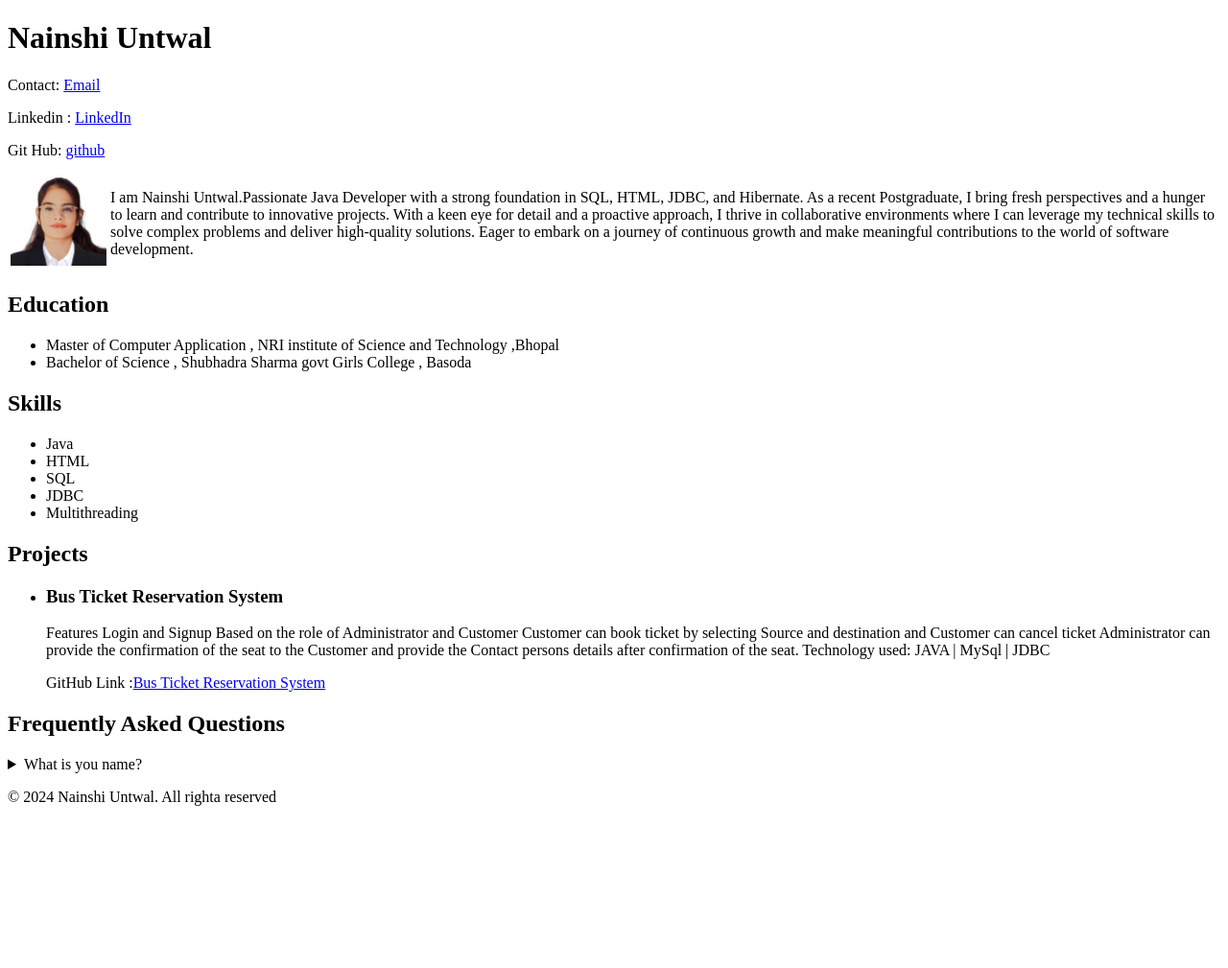
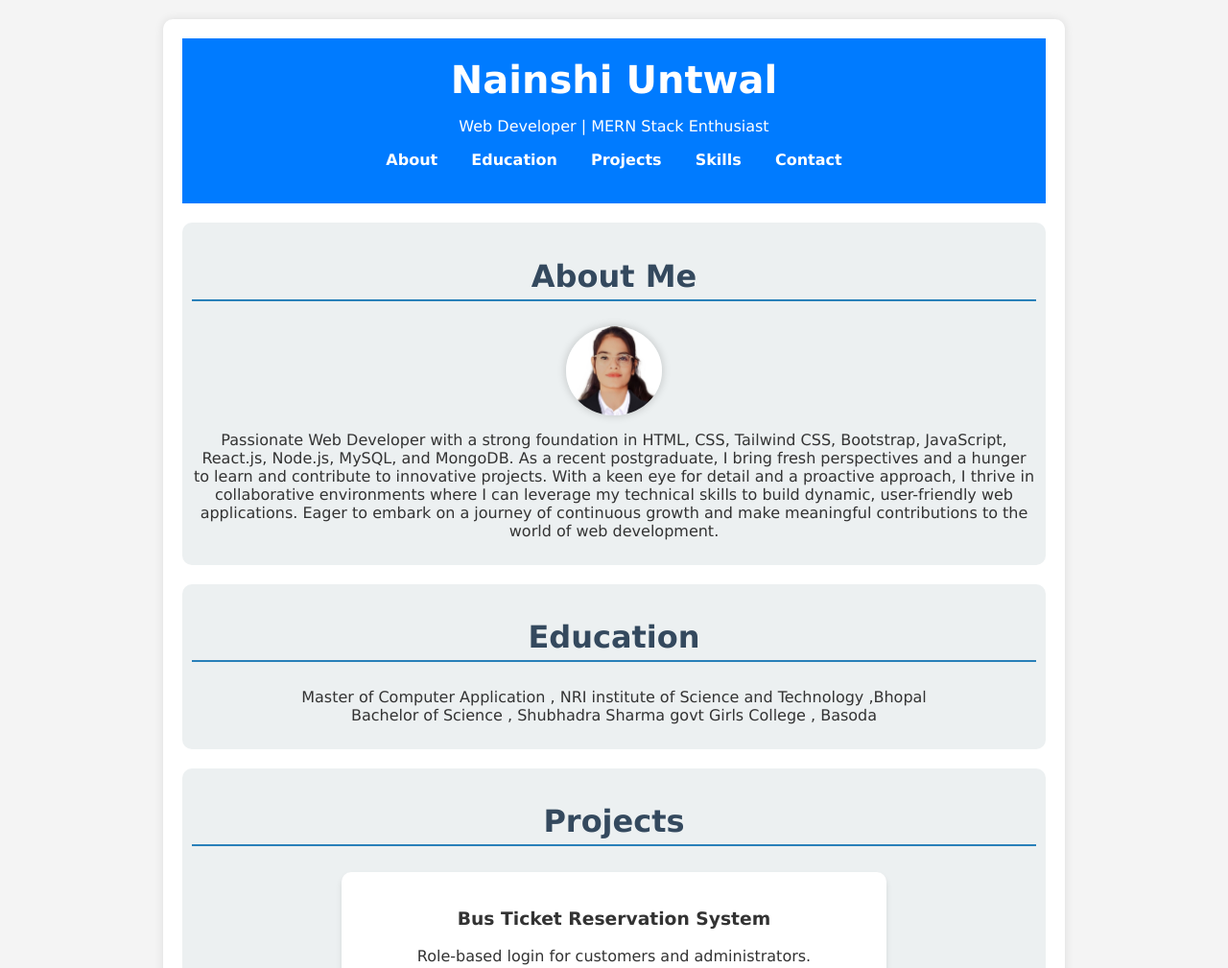
Before and after one commit to Nainshi1998/Portfolio, a plain HTML site: page index.html in a window 1280 px wide. Shown: the top 1009 px of the page at 96% size. Before the commit the page ends 856 px from the top, so only its background shows below. Drawn offline with Linux system fonts and the light colour scheme.

Commit message:
new commit

```diff
--- a/index.html
+++ b/index.html
@@ -5,54 +5,51 @@
     <meta charset="UTF-8">
     <meta name="viewport" content="width=device-width, initial-scale=1.0">
     <title>Portfolio</title>
+    <link rel="stylesheet" href="styles.css">
 </head>
 
 <body>
     <div>
-        <div>
+
+        <header>
             <h1>Nainshi Untwal</h1>
-            <p>Contact: <a href="https://mail.google.com" target="_blank" >Email</a></p>
-            <p>Linkedin : <a href="https://www.linkedin.com/in/nainshi-untwal-71ba43287" target="_blank" >LinkedIn</a></p>
-            <p>Git Hub: <a href="https://github.com/Nainshi1998" target="_blank" >github</a></p>
-        </div>
-        <table>
-            <tr>
-                <td>
-                    <img src="Nainshi Untwal .jpeg" alt="Nainshi Untwal" width="100px">
-                </td>
-                <td>
-                     I am Nainshi Untwal.Passionate Java Developer with a strong foundation in SQL, HTML, JDBC, and Hibernate. As a recent
-                    Postgraduate, I bring fresh perspectives and a hunger to learn and contribute to innovative
-                    projects. With a keen eye for detail and a proactive approach, I thrive in collaborative
-                    environments where I can leverage my technical skills to solve complex problems and deliver
-                    high-quality solutions. Eager to embark on a journey of continuous growth and make meaningful
-                    contributions to the world of software development.
-                </td>
-            </tr>
-        </table>
-        <section>
+            <p>Web Developer | MERN Stack Enthusiast</p>
+            <nav>
+                <ul>
+                    <li><a href="#about">About</a></li>
+                    <li><a href="#Education">Education</a></li>
+                    <li><a href="#projects">Projects</a></li>
+                    <li><a href="#skills">Skills</a></li>
+                    <li><a href="#contact">Contact</a></li>
+                </ul>
+            </nav>
+        </header>
+
+        <section id="about">
+            <h2>About Me</h2>
+            <img src="Nainshi Untwal .jpeg" alt="Nainshi Untwal" width="100px">
+
+            <p>Passionate Web Developer with a strong foundation in HTML, CSS, Tailwind CSS, Bootstrap, JavaScript,
+                React.js, Node.js, MySQL, and MongoDB. As a recent postgraduate, I bring fresh perspectives and a hunger
+                to learn and contribute to innovative projects. With a keen eye for detail and a proactive approach, I
+                thrive in collaborative environments where I can leverage my technical skills to build dynamic,
+                user-friendly web applications. Eager to embark on a journey of continuous growth and make meaningful
+                contributions to the world of web development.</p>
+        </section>
+        <section id="Education">
             <h2>Education</h2>
             <ul>
                 <li>Master of Computer Application , NRI institute of Science and Technology ,Bhopal</li>
                 <li>Bachelor of Science , Shubhadra Sharma govt Girls College , Basoda</li>
             </ul>
         </section>
-        <section>
-            <h2>Skills</h2>
-            <ul>
-                <li>Java</li>
-                <li>HTML</li>
-                <li>SQL</li>
-                <li>JDBC</li>
-                <li>Multithreading</li>
-            </ul>
-        </section>
-        <section>
+        <section id="projects">
             <h2>Projects</h2>
             <ul>
                 <li>
                     <h3>Bus Ticket Reservation System</h3>
-                    <p>Features
+                    <p>Role-based login for customers and administrators.</p>
+                    <p><p>Features
                         Login and Signup Based on the role of Administrator and
                         Customer
                         Customer can book ticket by selecting Source and destination
@@ -62,23 +59,31 @@
                         confirmation of the seat.
 
 
-                        Technology used: JAVA | MySql | JDBC</p>
-                        <p> GitHub Link :<a href="https://github.com/Nainshi1998/Bus-Ticket-Reservation-System" target="_blank" >Bus Ticket Reservation System</a></p>
-
-
+                        Technology used: JAVA | MySql | JDBC</p></p>
+                    <a href="https://github.com/Nainshi1998/Bus-Ticket-Reservation-System" target="_blank">View Project</a>
                 </li>
-
             </ul>
         </section>
-        <section>
-            <h2>Frequently Asked Questions</h2>
-            <details>
-                <summary>What is you name?</summary>
-                <p>My name is Naina.</p>
-            </details>
+
+        <section id="skills">
+            <h2>Skills</h2>
+            <ul>
+                <li>Java</li>
+                <li>HTML, CSS, JavaScript</li>
+                <li>React.js, Node.js</li>
+                <li>MySQL, MongoDB</li>
+            </ul>
         </section>
+
+        <section id="contact">
+            <h2>Contact</h2>
+            <p>Email: <a href="mailto:nainshi@example.com">nainshi@example.com</a></p>
+            <p>LinkedIn: <a href="https://www.linkedin.com/in/nainshi-untwal-71ba43287" target="_blank">LinkedIn Profile</a></p>
+            <p>GitHub: <a href="https://github.com/Nainshi1998" target="_blank">GitHub Profile</a></p>
+        </section>
+
         <footer>
-            <p> &#169 2024 Nainshi  Untwal. All righta reserved</p>
+            <p>&copy; 2024 Nainshi Untwal. All Rights Reserved.</p>
         </footer>
 
     </div>
--- /dev/null
+++ b/styles.css
@@ -0,0 +1,162 @@
+/* General Styles */
+body {
+    font-family:Verdana, Geneva, Tahoma, sans-serif;
+    margin: 0;
+    padding: 0;
+    background-color: #f4f4f4;
+    color: #333;
+}
+
+/* Container */
+div {
+    max-width: 900px;
+    margin: 20px auto;
+    background: white;
+    padding: 20px;
+    box-shadow: 0px 0px 10px rgba(0, 0, 0, 0.1);
+    border-radius: 10px;
+}
+
+/* Header */
+/* Header Section */
+header {
+    background-color: #007bff;
+    color: white;
+    text-align: center;
+    padding: 20px 0;
+}
+
+header h1 {
+    margin: 0;
+    font-size: 2.5rem;
+}
+
+nav ul {
+    list-style: none;
+    padding: 0;
+}
+
+nav ul li {
+    display: inline;
+    margin: 0 15px;
+}
+
+nav ul li a {
+    color: white;
+    text-decoration: none;
+    font-weight: bold;
+}
+
+nav ul li a:hover {
+    text-decoration: underline;
+}
+
+/* Sections */
+section {
+    padding: 50px;
+    text-align: center;
+}
+
+h2 {
+    font-size: 2rem;
+    color: #007bff;
+}
+
+ul {
+    list-style-type: none;
+    padding: 0;
+}
+/* Links */
+a {
+    color: #2980b9;
+    text-decoration: none;
+    font-weight: bold;
+}
+
+a:hover {
+    text-decoration: underline;
+}
+
+/* Image */
+img {
+    border-radius: 50%;
+    display: block;
+    margin: 10px auto;
+    box-shadow: 0 0 10px rgba(0, 0, 0, 0.2);
+}
+
+/* Table
+table {
+    width: 100%;
+    border-spacing: 10px;
+}
+
+td {
+    vertical-align: top;
+    padding: 10px;
+} */
+
+/* Sections */
+section {
+    margin-top: 20px;
+    padding: 10px;
+    background: #ecf0f1;
+    border-radius: 10px;
+}
+
+h2 {
+    color: #34495e;
+    border-bottom: 2px solid #2980b9;
+    padding-bottom: 5px;
+}
+
+/* Project Cards */
+#projects ul li {
+    background: white;
+    padding: 20px;
+    margin: 20px auto;
+    width: 60%;
+    border-radius: 10px;
+    box-shadow: 0px 4px 6px rgba(0, 0, 0, 0.1);
+}
+
+#projects a {
+    display: inline-block;
+    background: #007bff;
+    color: white;
+    padding: 10px 15px;
+    border-radius: 5px;
+    text-decoration: none;
+}
+
+#projects a:hover {
+    background: #0056b3;
+}
+
+/* Skills Section */
+#skills ul {
+    /* display: flex; */
+    flex-wrap: wrap;
+    /* justify-content: center; */
+    gap: 15px;
+    padding: 20px;
+}
+
+#skills ul li {
+    /* background: #007bff; */
+    color: rgb(68, 65, 65);
+    padding: 10px 20px;
+    border-radius: 5px;
+    font-weight: bold;
+    text-align: center;
+    /* box-shadow: 0px 4px 6px rgba(0, 0, 0, 0.1); */
+}
+
+/* Footer */
+footer {
+    background: #007bff;
+    color: white;
+    text-align: center;
+    padding: 15px;
+    margin-top: 20px;
+}
```
